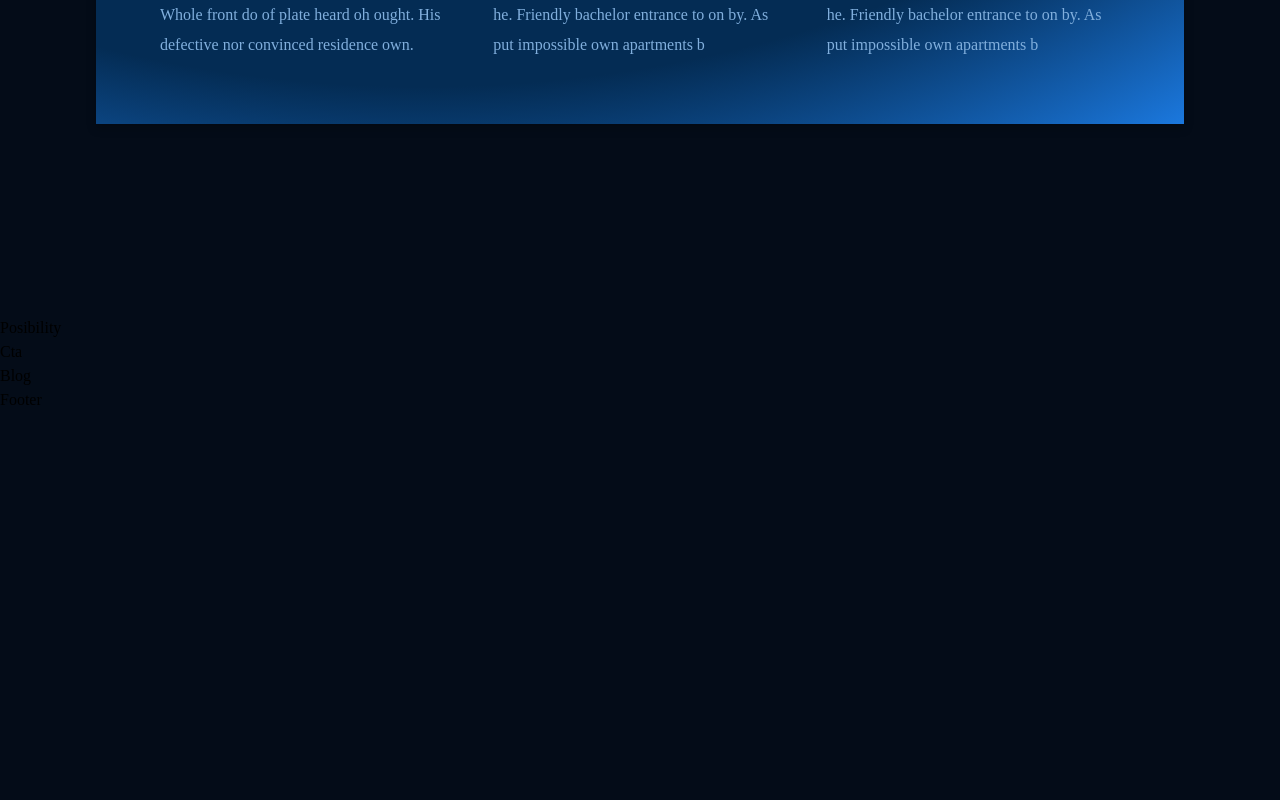
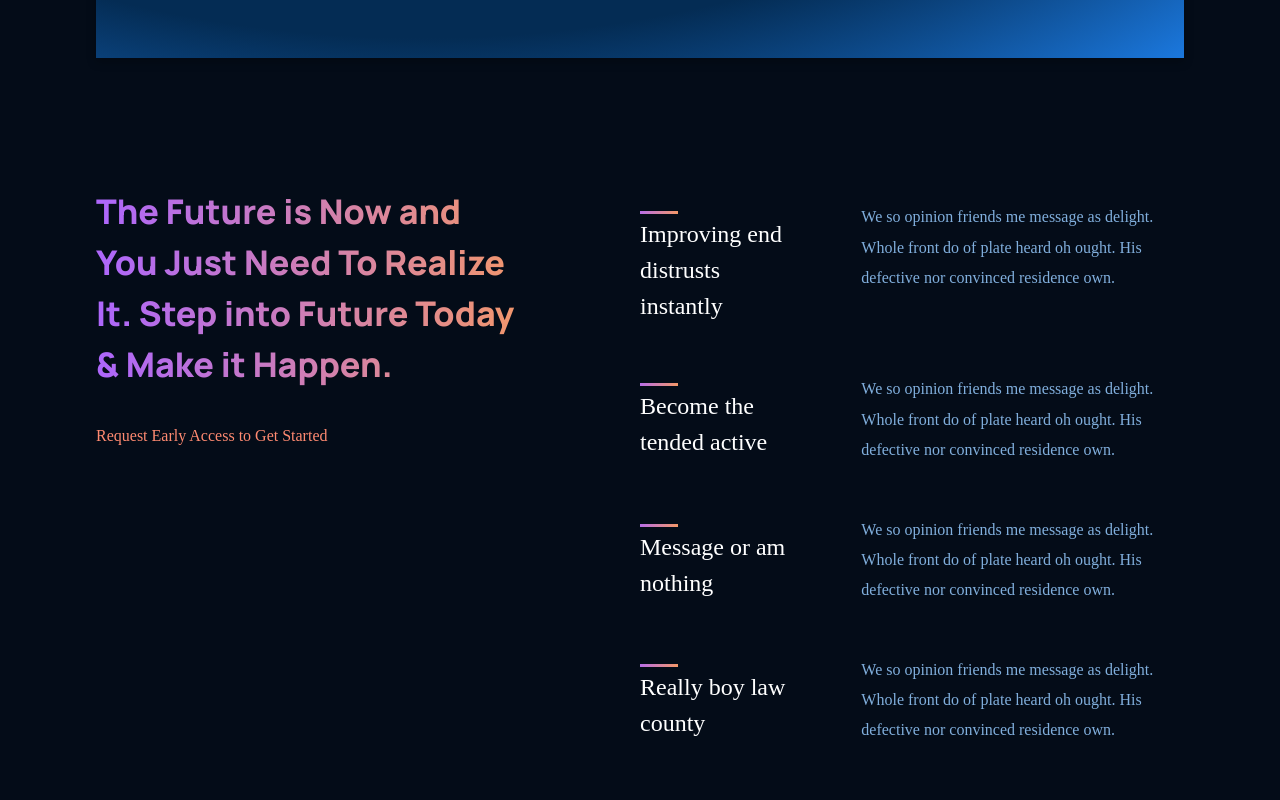
Before and after one commit to NgoTanKhoa21042001/GPT3, a React (Create React App) app: page / in a window 1280 px wide. Shown: the part 1560-2360 px from the top of the page. Before the commit the page ends 1972 px from the top, so only its background shows below. Built offline with nearby package versions, Linux system fonts and the light colour scheme.

Commit message:
Hoàn thiện phần Feature

```diff
--- a/src/App.css
+++ b/src/App.css
@@ -170,3 +170,6 @@ button {
   font-size: 1.5rem;
   color: var(--white);
 }
+.gradient__text {
+  margin: 0;
+}
--- a/src/components/feature/Feature.jsx
+++ b/src/components/feature/Feature.jsx
@@ -2,7 +2,55 @@ import React from "react";
 import "./Feature.scss";
 
 const Feature = () => (
-  <div className="gpt3__features section__padding" id="features"></div>
+  <div className="gpt3__features section__padding" id="features">
+    <div className="gpt3__features-container">
+      <div className="gpt3__features-heading">
+        <h1 className="gpt3__features-title gradient__text">
+          The Future is Now and You Just Need To Realize It. Step into Future
+          Today & Make it Happen.
+        </h1>
+        <p>Request Early Access to Get Started</p>
+      </div>
+      <div className="gpt3__features-content">
+        <div className="gpt3__features-desc">
+          <h1 className="gpt3__features-h1 global-heading">
+            Improving end distrusts instantly{" "}
+          </h1>
+          <p className="gpt3__features-text gpt3__paragrap">
+            We so opinion friends me message as delight. Whole front do of plate
+            heard oh ought. His defective nor convinced residence own.
+          </p>
+        </div>
+        <div className="gpt3__features-desc">
+          <h1 className="gpt3__features-h1 global-heading">
+            Become the tended active
+          </h1>
+          <p className="gpt3__features-text gpt3__paragrap">
+            We so opinion friends me message as delight. Whole front do of plate
+            heard oh ought. His defective nor convinced residence own.
+          </p>
+        </div>
+        <div className="gpt3__features-desc">
+          <h1 className="gpt3__features-h1 global-heading">
+            Message or am nothing
+          </h1>
+          <p className="gpt3__features-text gpt3__paragrap">
+            We so opinion friends me message as delight. Whole front do of plate
+            heard oh ought. His defective nor convinced residence own.
+          </p>
+        </div>
+        <div className="gpt3__features-desc">
+          <h1 className="gpt3__features-h1 global-heading">
+            Really boy law county
+          </h1>
+          <p className="gpt3__features-text gpt3__paragrap">
+            We so opinion friends me message as delight. Whole front do of plate
+            heard oh ought. His defective nor convinced residence own.
+          </p>
+        </div>
+      </div>
+    </div>
+  </div>
 );
 
 export default Feature;
--- a/src/components/feature/Feature.scss
+++ b/src/components/feature/Feature.scss
@@ -0,0 +1,71 @@
+.gpt3__features {
+  &-container {
+    display: flex;
+  }
+  &-heading {
+    flex: 1;
+
+    & p {
+      margin-top: 34px;
+      color: var(--color-subtext);
+    }
+  }
+  &-h1 {
+    position: relative;
+    flex: 2;
+    &::after {
+      content: " ";
+      position: absolute;
+      width: 38px;
+      height: 3px;
+      background: linear-gradient(103.22deg, #ae67fa -13.86%, #f49867 99.55%),
+        #ffffff;
+      left: 0;
+      top: -5px;
+    }
+  }
+  &-title {
+    font-size: 2.125rem;
+    max-width: 426px;
+  }
+  &-content {
+    flex: 1;
+    margin-top: 16px;
+  }
+  &-desc {
+    display: flex;
+    margin-bottom: 50px;
+  }
+  &-h1 {
+    flex: 1;
+    margin-top: 14px;
+    max-width: 182px;
+    margin-right: 60px;
+  }
+  &-text {
+    flex: 2;
+  }
+}
+
+@media screen and (max-width: 1024px) {
+  .gpt3__features {
+    &-container {
+      flex-direction: column;
+    }
+  }
+}
+
+@media screen and (max-width: 767px) {
+  .gpt3__features {
+    &-container {
+      flex-direction: column;
+    }
+    &-title {
+      font-size: 1.325rem;
+    }
+    &-desc {
+      flex-direction: column;
+      gap: 20px;
+    }
+  }
+}
```
